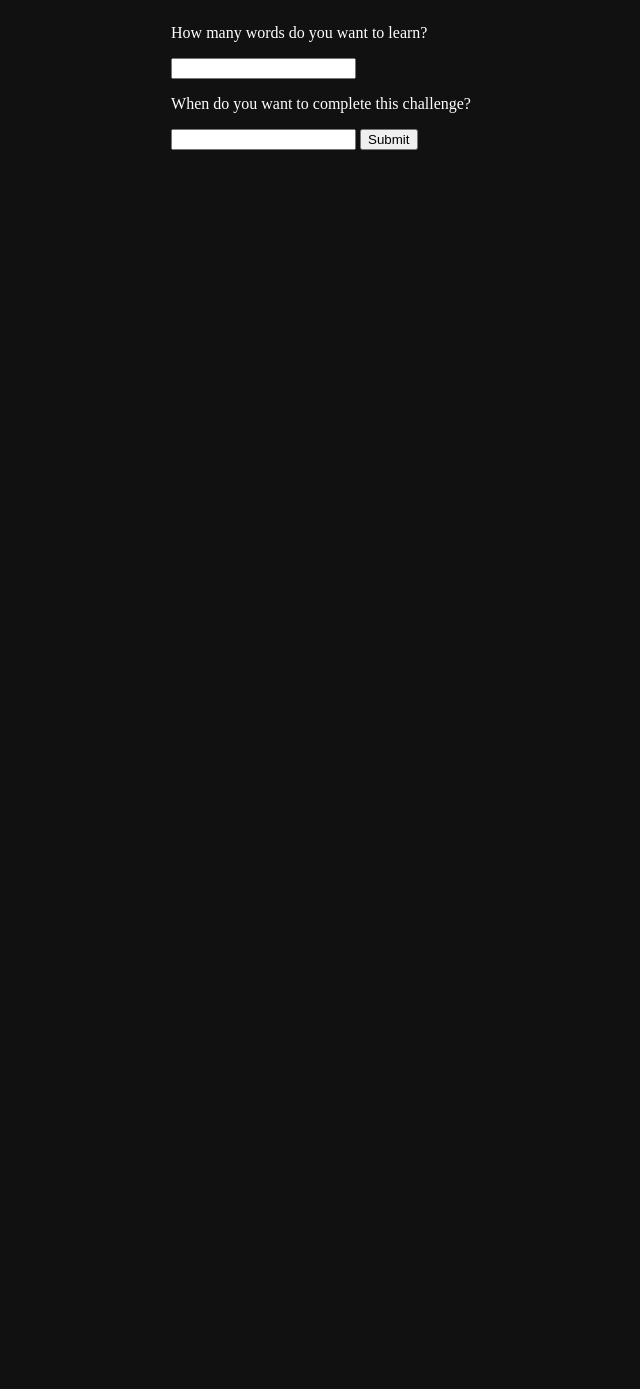
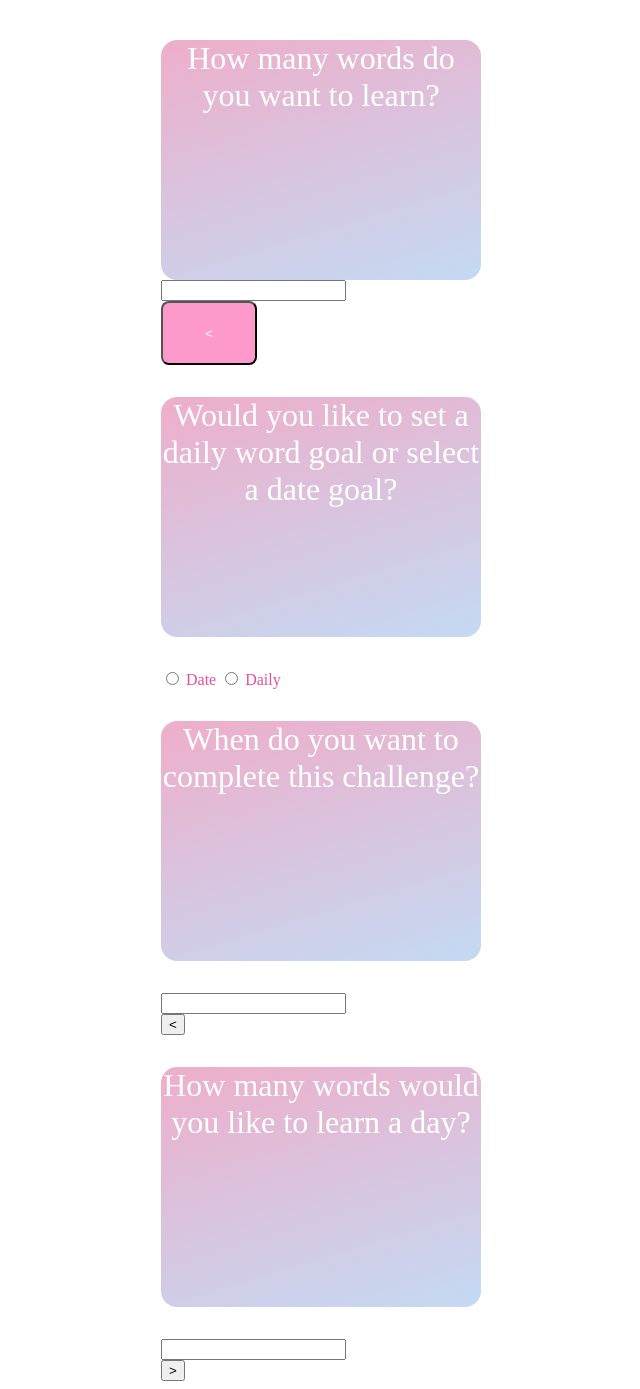
Before and after one commit to Yikemlone/Japanese-Words-Webapp, a Flask app: page / in a window 1280 px wide. Shown: the whole page, without its empty margins (319-959 px from the left). Before the commit the page ends 150 px from the top, so only its background shows below. Run offline with Flask 2, Linux system fonts and the light colour scheme; parts of the project's set-up code (start-up, migrations or seed data) failed here and were passed over.

Commit message:
Refactored code - Index cookie page
I changed the cookie set up. Doesn't work as of right now, but a bug was happening with the first time set up. The cookie wouldn't be set and it would just take you back to the index, then it would be set.

```diff
--- a/src/static/css/main.css
+++ /dev/null
@@ -1,149 +0,0 @@
-:root {
-    --background-color: #111111;
-    --text-colour: #ffffff;
-}
-
-/* General Style */
-html {
-    background-color: var(--background-color);
-    color: var(--text-colour);
-    scroll-behavior: smooth;
-    display: grid;
-    justify-content: center;
-}
-
-main {
-    display: grid;
-    justify-content: center;
-}
-
-ul {
-    margin: 0;
-    padding: 0;
-}
-
-/* Options */
-.options {
-    display: grid;
-    align-items: center;
-
-    /* grid-gap: 2rem; */
-    border: #ffffff 1px solid;
-
-    grid-template-areas:
-        "text-box"
-        "submit"
-        "buttons";
-}
-
-
-.buttons {
-    grid-area: buttons;
-    border: #ffffff 1px solid;
-    display: grid;
-    grid-template-columns: repeat(3, 1fr);
-}
-
-.text-box {
-    grid-area: text-box;
-    border: #ffffff 1px solid;
-}
-
-.submit {
-    grid-area: submit;
-    border: #ffffff 1px solid;
-}
-
-
-
-
-/*
- Changes the size of the boxes
-.checkboxes-container {
-    display: flex;
-}
-
-article {
-    display: flex;
-    position: relative;
-    width: 140px;
-    height: 100px;
-    margin: 5px;
-    float: left;
-    border: 2px solid #50bcf2;
-    box-sizing: border-box;
-}
-
- Allows the colour to be changed when clicked
-article div {
-    width: 100%;
-    height: 100%;
-    display: flex;
-    justify-content: center;
-    align-items: center;
-    line-height: 25px;
-    transition: .5s ease;
-}
-
- Hides the checkbox and allows for the aritcles boxes to be clicked
-article input {
-    position: absolute;
-    top: 0;
-    left: 0;
-    width: 140px;
-    height: 100px;
-    opacity: 0;
-    cursor: pointer;
-}
-
-Changes the colour if checked
-input[type=checkbox]:checked ~ div {
-        background-color: #50bcf2;
-}
-
- Cards
-.card {
-    display: grid;
-} */
-
-
-.card {
-    display: flex;
-    row-gap: 3rem;
-    column-gap: 3rem;
-    flex-wrap: wrap;
-    justify-content: center;
-    text-align: center;
-
-    width: 19rem; /* Makes them centered inside the container */
-    background-color: #222;
-    box-shadow: 0 4px 8px 0 rgba(255,0,255,0.1);
-    transition: 0.3s;
-    border-radius: 5%;
-    /* Aligns them along the horizontal */
-    /* align-items:  flex-start; */
-}
-
-.card:hover {
-    box-shadow: 0 4px 8px 0 rgba(255,0,255,0.7);
-}
-
-.card-value {
-    width: 6rem;
-    padding: 2rem;
-    min-height: 100px;
-    background-color: #333;
-    border-radius: 5%;
-}
-
-.hidden {
-    /* display: none; */
-    visibility: hidden;
-}
-
-.red {
-
-    background-color: red;
-    width: 300px;
-    height: 300px;
-}
--- /dev/null
+++ b/src/static/css/style.css
@@ -0,0 +1,50 @@
+:root {
+    --background-color: white;
+    --text-colour: #E4509A;
+}
+
+/* General Style */
+html {
+
+    background-color: var(--background-color);
+
+    /* background: rgb(2,0,36); */
+    /* background: linear-gradient(338deg, rgba(2,0,36,1) 0%, rgba(255,0,166,1) 100%); */
+
+    /* background: rgb(238,174,202); */
+    /* background: linear-gradient(163deg, rgba(238,174,202,1) 0%, rgba(148,187,233,0.5480567226890756) 100%); */
+
+    /* height: 100%;
+    margin: 0;
+    background-repeat: no-repeat;
+    background-attachment: fixed; */
+
+    color: var(--text-colour);
+    scroll-behavior: smooth;
+    display: grid;
+    justify-content: center;
+}
+
+main {
+    display: grid;
+    justify-content: center;
+}
+
+.button {
+    background-color: #FE99CB;
+    color: #ffffff;
+    width: 6rem;
+    height: 4rem;
+    border-radius: 0.5rem;
+}
+
+.text-container {
+    background: rgb(238,174,202);
+    background: linear-gradient(163deg, rgba(238,174,202,1) 0%, rgba(148,187,233,0.5480567226890756) 100%);
+    width: 20rem;
+    height: 15rem;
+    color: #ffffff;
+    border-radius: 1rem;
+    text-align: center;
+    font-size: 2rem;
+}
--- a/src/templates/base.html
+++ b/src/templates/base.html
@@ -4,12 +4,13 @@
     <meta charset="UTF-8">
     <meta http-equiv="X-UA-Compatible" content="IE=edge">
     <meta name="viewport" content="width=device-width, initial-scale=1.0">
-    <link rel="stylesheet" href="{{ url_for('static', filename='css/main.css') }}">
+    <link rel="shortcut icon" href="{{ url_for('static', filename='img/favicon.png') }}">
+    <link rel="stylesheet" href="{{ url_for('static', filename='css/style.css') }}">
     {% block head %}{% endblock %}
 </head>
 <body>
-
-    {% block body %}{% endblock %}
-
+    <!-- The base file is where all other html files get injected into -->
+    {% block body %}
+    {% endblock %}
 </body>
 </html>
--- a/src/templates/completed.html
+++ b/src/templates/completed.html
@@ -4,5 +4,6 @@
 {% endblock %}
 
 {% block body %}
-    Hey, you completed it!
+    <!-- This page will be show to the user completes their challenge -->
+    <p>Hey, you completed it!</p>
 {% endblock %}
--- a/src/templates/index.html
+++ b/src/templates/index.html
@@ -5,15 +5,48 @@
 {% endblock %}
 
 {% block body %}
-  <!-- First time load -->
-  <form action="/" method="post">
-    <p>How many words do you want to learn?</p>
-    <input type="text" name="words-a-day">
+  <!-- First time load will take the user here or if the cookie is deleted. -->
 
-    <p>When do you want to complete this challenge?</p>
-    <input type="datetime" name="date-to-finish">
+  <form action="/cookie-data" method="post">
+    <!-- Phase 1 -->
+    <!-- Ask how many words they would like to learn -->
+    <div class="phase-1">
+        <div class="text-container">
+          <p>How many words do you want to learn?</p>
+        </div>
+      <input type="text" name="word-goal">
+    </div>
 
-    <input type="submit" value="Submit">
+    <!-- Phase 2 -->
+    <!-- Ask if they would like a date goal or a daily word goal -->
+    <button id="back-to-phase-1" class="button"><</button>
+
+    <div class="phase-2">
+      <p class="text-container" >Would you like to set a daily word goal or select a date goal?</p>
+      <input type="radio" name="goal-type" value="Date"> Date
+      <input type="radio" name="goal-type" value="Daily"> Daily
+      <!-- <button id="daily-word-goal" class="button" name="goal-type">Daily</button> -->
+      <!-- <button id="date-goal" class="button" name="goal-type">Date</button> -->
+    </div>
+
+    <!-- Phase 3 -->
+    <!-- Display the div for their selected goal -->
+    <!-- Date goal div -->
+    <div class="div-date-goal">
+      <p class="text-container" >When do you want to complete this challenge?</p>
+      <input type="datetime" name="date-to-finish">
+    </div>
+
+    <!-- Daily word goal div -->
+    <button id="back-to-phase-2"><</button>
+
+    <div class="div-daily-word-goal">
+      <p class="text-container">How many words would you like to learn a day?</p>
+      <input type="text" name="words-a-day">
+    </div>
+
+    <input type="submit" value=">">
+
   </form>
 
 {% endblock %}
--- a/src/templates/words.html
+++ b/src/templates/words.html
@@ -2,11 +2,12 @@
 {% extends 'base.html' %}
 
 {% block head %}
-    <script rel="text/javascript" src="{{ url_for('static', filename='javascript/script.js') }}"> </script>
+    <script rel="text/javascript" src="{{ url_for('static', filename='js/script.js') }}"> </script>
 {% endblock %}
 
 {% block body %}
+    <!-- This page will display the words the user. -->
     <p>We are inside the words.html page</p>
     <button>Click me</button>
-    <div></div>
+    <div class="card"></div>
 {% endblock %}
```
Also changed, not shown: src/JapaneseDB.py (+6 -1 lines), src/WebApp.py (+97 -49 lines), src/static/js/script.js (renamed from src/static/javascript/script.js, +19 -5 lines), src/static/images/Java-child.png (deleted), src/static/images/computer.jpg (deleted), src/static/img/NewLogo.png (renamed from src/static/images/MyLogo.png), src/static/img/OldLogo.png (renamed from src/static/images/apple-touch-icon.png), src/static/img/Selfie.png (renamed from src/static/images/Selfie.png), src/static/img/code.jpg (renamed from src/static/images/code.jpg), src/static/img/favicon.png (renamed from src/static/images/favicon-16x16.png), 1 other file.
